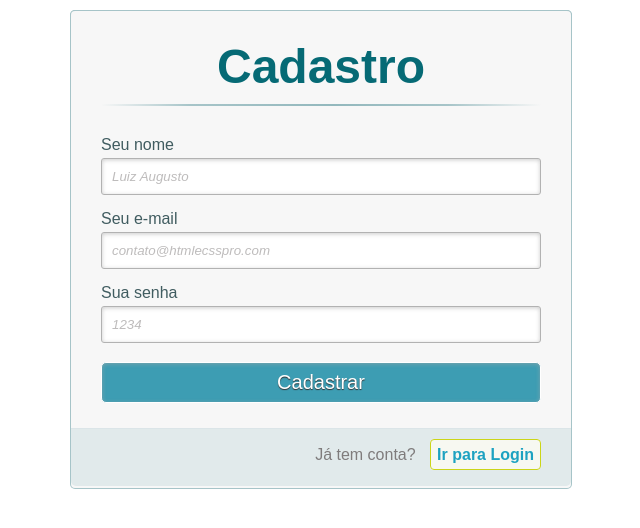
After one commit to viniciusventura29/Django_WebSocket, a Django app: template home/templates/register.html in a window 1280 px wide. The commit adds this page. Shown: the top 528 px of the page, without its empty margins (320-960 px from the left). Run offline with Django 4.2, Linux system fonts and the light colour scheme; the template is opened without the code that fills it, so the values that code supplies are empty.

Commit message:
starting to do auth part

```diff
--- a/home/consumers.py
+++ b/home/consumers.py
@@ -40,18 +40,24 @@ class WSConsumer(AsyncWebsocketConsumer):
     async def receive(self,text_data):
         text_data_json = json.loads(text_data);
         message = text_data_json['message'];
+        username = text_data_json['username'];
 
         await self.channel_layer.group_send(
             self.room_group_name,
             {
                 'type': 'chat_message',
                 'message':message,
+                'username':username,
+
             }
         )
 
     async def chat_message(self, event):
         message = event['message']
+        username = event['username']
+
 
         await self.send(text_data = json.dumps({
             'message':message,
+            'username':username,
         }))
--- /dev/null
+++ b/home/templates/css/register.css
@@ -0,0 +1,229 @@
+/* CSS reset */
+*, *:before, *:after {
+    margin:0;
+    padding:0;
+    font-family: Arial,sans-serif;
+  }
+
+  body{
+    margin:10px;
+  }
+
+  a{
+    text-decoration: none;
+  }
+
+  /* esconde as ancoras da tela */
+  a.links{
+    display: none;
+  }
+
+  /* content que contem os formulários */
+  .content{
+    width: 500px;
+    margin: 0px auto;
+    position: relative;
+  }
+
+  /* formatando o cabeçalho dos formulários */
+  h1{
+    font-size: 48px;
+    color: #066a75;
+    padding: 10px 0;
+    font-family: Arial,sans-serif;
+    font-weight: bold;
+    text-align: center;
+    padding-bottom: 30px;
+  }
+  h1:after{
+    content: ' ';
+    display: block;
+    width: 100%;
+    height: 2px;
+    margin-top: 10px;
+    background: -webkit-linear-gradient(left, rgba(147,184,189,0) 0%,rgba(147,184,189,0.8) 20%,rgba(147,184,189,1) 53%,rgba(147,184,189,0.8) 79%,rgba(147,184,189,0) 100%);
+    background: linear-gradient(left, rgba(147,184,189,0) 0%,rgba(147,184,189,0.8) 20%,rgba(147,184,189,1) 53%,rgba(147,184,189,0.8) 79%,rgba(147,184,189,0) 100%);
+  }
+
+  p{
+    margin-bottom:15px;
+  }
+  p:first-child{
+    margin: 0px;
+  }
+  label{
+    color: #405c60;
+    position: relative;
+  }
+
+  /**** advanced input styling ****/
+  /* placeholder */
+  ::-webkit-input-placeholder  {
+    color: #bebcbc;
+    font-style: italic;
+  }
+  input:-moz-placeholder,
+  textarea:-moz-placeholder{
+    color: #bebcbc;
+    font-style: italic;
+  }
+  input {
+    outline: none;
+  }
+
+  input:not([type="checkbox"]){
+    width: 95%;
+    margin-top: 4px;
+    padding: 10px;
+    border: 1px solid #b2b2b2;
+
+    -webkit-border-radius: 3px;
+    border-radius: 3px;
+
+    -webkit-box-shadow: 0px 1px 4px 0px rgba(168, 168, 168, 0.6) inset;
+    box-shadow: 0px 1px 4px 0px rgba(168, 168, 168, 0.6) inset;
+
+    -webkit-transition: all 0.2s linear;
+    transition: all 0.2s linear;
+  }
+
+  /*estilo do botão submit */
+  input[type="submit"]{
+    width: 100%!important;
+    cursor: pointer;
+    background: #3d9db3;
+    padding: 8px 5px;
+    color: #fff;
+    font-size: 20px;
+    border: 1px solid #fff;
+    margin-bottom: 10px;
+    text-shadow: 0 1px 1px #333;
+
+    -webkit-border-radius: 5px;
+    border-radius: 5px;
+
+    transition: all 0.2s linear;
+  }
+  input[type="submit"]:hover{
+    background: #4ab3c6;
+  }
+
+  /*marcando os links para mudar de um formulário para outro */
+  .link{
+    position: absolute;
+    background: #e1eaeb;
+    color: #7f7c7c;
+    left: 0px;
+    height: 20px;
+    width: 440px;
+    padding: 17px 30px 20px 30px;
+    font-size: 16px;
+    text-align: right;
+    border-top: 1px solid #dbe5e8;
+
+    -webkit-border-radius: 0 0  5px 5px;
+    border-radius: 0 0  5px 5px;
+  }
+  .link a {
+    font-weight: bold;
+    background: #f7f8f1;
+    padding: 6px;
+    color: rgb(29, 162, 193);
+    margin-left: 10px;
+    border: 1px solid #cbd518;
+
+    -webkit-border-radius: 4px;
+    border-radius: 4px;
+
+    -webkit-transition: all 0.4s linear;
+    transition: all 0.4s  linear;
+  }
+  .link a:hover {
+    color: #39bfd7;
+    background: #f7f7f7;
+    border: 1px solid #4ab3c6;
+  }
+
+  /* estilos para para ambos os formulários */
+  #cadastro,
+  #login{
+    position: absolute;
+    top: 0px;
+    width: 88%;
+    padding: 18px 6% 60px 6%;
+    margin: 0 0 35px 0;
+    background: rgb(247, 247, 247);
+    border: 1px solid rgba(147, 184, 189,0.8);
+
+    -webkit-box-shadow: 5px;
+    border-radius: 5px;
+
+    -webkit-animation-duration: 0.5s;
+    -webkit-animation-timing-function: ease;
+    -webkit-animation-fill-mode: both;
+
+    animation-duration: 0.5s;
+    animation-timing-function: ease;
+    animation-fill-mode: both;
+  }
+
+  #paracadastro:target ~ .content #cadastro,
+  #paralogin:target ~ .content #login{
+    z-index: 2;
+    -webkit-animation-name: fadeInLeft;
+    animation-name: fadeInLeft;
+
+    -webkit-animation-delay: .1s;
+    animation-delay: .1s;
+  }
+  #registro:target ~ .content #login,
+  #paralogin:target ~ .content #cadastro{
+    -webkit-animation-name: fadeOutLeft;
+    animation-name: fadeOutLeft;
+  }
+
+  /*fadeInLeft*/
+  @-webkit-keyframes fadeInLeft {
+    0% {
+      opacity: 0;
+      -webkit-transform: translateX(-20px);
+    }
+    100% {
+      opacity: 1;
+      -webkit-transform: translateX(0);
+    }
+  }
+
+  @keyframes fadeInLeft {
+    0% {
+      opacity: 0;
+      transform: translateX(-20px);
+    }
+    100% {
+      opacity: 1;
+      transform: translateX(0);
+    }
+  }
+
+  /*fadeOutLeft*/
+  @-webkit-keyframes fadeOutLeft {
+    0% {
+      opacity: 1;
+      -webkit-transform: translateX(0);
+    }
+    100% {
+      opacity: 0;
+      -webkit-transform: translateX(-20px);
+    }
+  }
+
+  @keyframes fadeOutLeft {
+    0% {
+      opacity: 1;
+      transform: translateX(0);
+    }
+    100% {
+      opacity: 0;
+      transform: translateX(-20px);
+    }
+  }
--- /dev/null
+++ b/home/templates/register.html
@@ -0,0 +1,79 @@
+<!DOCTYPE html>
+<html lang="en">
+<head>
+    <meta charset="UTF-8">
+    <meta http-equiv="X-UA-Compatible" content="IE=edge">
+    <meta name="viewport" content="width=device-width, initial-scale=1.0">
+    <link rel="stylesheet" href="./css/register.css">
+    <title>Cadastro</title>
+</head>
+<body>
+    <div class="container" >
+        <a class="links" id="paracadastro"></a>
+        <a class="links" id="paralogin"></a>
+
+        <div class="content">
+          <!--FORMULÁRIO DE LOGIN-->
+          <div id="login">
+            <form method="post" action="">
+              <h1>Login</h1>
+              <p>
+                <label for="email_login">Seu e-mail</label>
+                <input id="email_login" name="email_login" required="required" type="text" placeholder="contato@htmlecsspro.com"/>
+              </p>
+
+              <p>
+                <label for="senha_login">Sua senha</label>
+                <input id="senha_login" name="senha_login" required="required" type="password" placeholder="1234" />
+              </p>
+
+              <p>
+                <input type="checkbox" name="manterlogado" id="manterlogado" value="" />
+                <label for="manterlogado">Manter-me logado</label>
+              </p>
+
+              <p>
+                <input type="submit" value="Logar" />
+              </p>
+
+              <p class="link">
+                Ainda não tem conta?
+                <a href="#paracadastro">Cadastre-se</a>
+              </p>
+            </form>
+          </div>
+
+          <!--FORMULÁRIO DE CADASTRO-->
+          <div id="cadastro">
+            <form method="post" action="">
+              <h1>Cadastro</h1>
+
+              <p>
+                <label for="nome_cad">Seu nome</label>
+                <input id="nome_cad" name="nome_cad" required="required" type="text" placeholder="Luiz Augusto" />
+              </p>
+
+              <p>
+                <label for="email_cad">Seu e-mail</label>
+                <input id="email_cad" name="email_cad" required="required" type="email" placeholder="contato@htmlecsspro.com"/>
+              </p>
+
+              <p>
+                <label for="senha_cad">Sua senha</label>
+                <input id="senha_cad" name="senha_cad" required="required" type="password" placeholder="1234"/>
+              </p>
+
+              <p>
+                <input type="submit" value="Cadastrar"/>
+              </p>
+
+              <p class="link">
+                Já tem conta?
+                <a href="#paralogin"> Ir para Login </a>
+              </p>
+            </form>
+          </div>
+        </div>
+      </div>
+</body>
+</html>
```
Also changed, not shown: home/templates/chatroom.html (+16 -9 lines), home/templates/css/chat.css (added, +9 -0 lines), db.sqlite3, home/templates/login.html (added).
